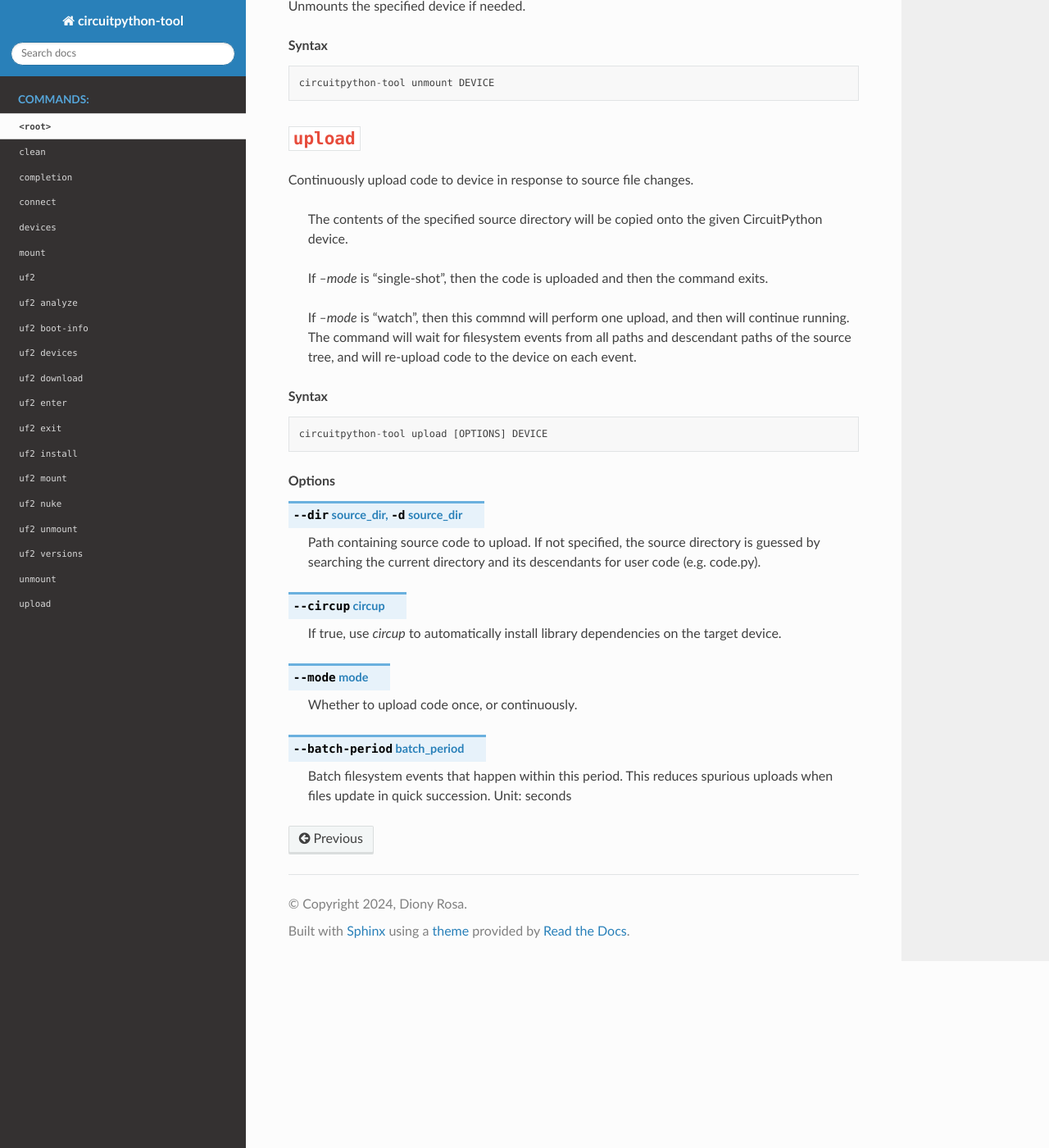
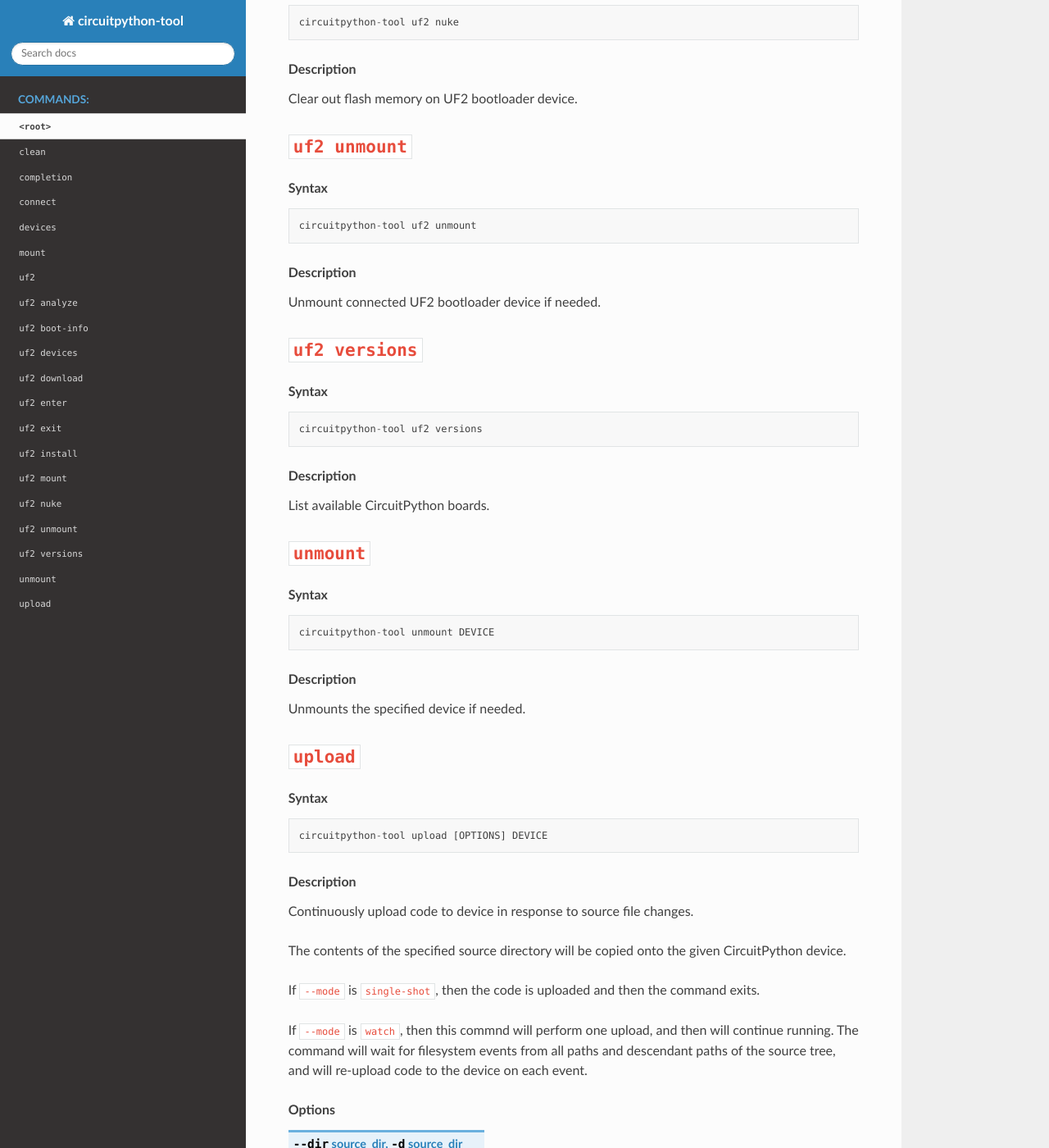
Before and after one commit to dhrosa/circuitpython_tool, a Sphinx documentation site: the page built from docs/source/generated_cli_docs.rst, in a window 1280 px wide and 1400 px high, scrolled down 5634 px. Shown: the whole window at 82% size. Built offline with Sphinx 7.4.7 and the Read the Docs theme 2.0.0, drawn with Linux system fonts in a browser that asks for light colours; some of the changed text lies outside the part shown.

Commit message:
Tweak command help strings to render nicely in Sphinx

```diff
--- a/docs/source/conf.py
+++ b/docs/source/conf.py
@@ -18,10 +18,12 @@
 templates_path = ['_templates']
 exclude_patterns = []
 
-option_emphasise_placeholders = True
-
 # -- Options for HTML output -------------------------------------------------
 # https://www.sphinx-doc.org/en/master/usage/configuration.html#options-for-html-output
 
 html_theme = 'sphinx_rtd_theme'
-html_static_path = ['_static']
+html_static_path = []
+
+
+
+option_emphasise_placeholders = True
--- a/docs/source/generated_cli_docs.rst
+++ b/docs/source/generated_cli_docs.rst
@@ -1,13 +1,15 @@
 ``<root>``
 ========================================
-
-Tool for interfacing with CircuitPython devices.
 
 .. rubric:: Syntax
 
 .. parsed-literal::
 
    circuitpython-tool <root> [OPTIONS] COMMAND
+
+.. rubric:: Description
+
+Tool for interfacing with CircuitPython devices.
 
 
 .. rubric:: Options
@@ -23,10 +25,9 @@
 
    Show the version and exit.
 
+
 ``clean``
 ========================================
-
-Deletes all files on the target device, and creates an empty boot.py and code.py on it.
 
 .. rubric:: Syntax
 
@@ -34,20 +35,13 @@
 
    circuitpython-tool clean DEVICE
 
+.. rubric:: Description
+
+Deletes all files on the target device, and creates an empty boot.py and code.py on it.
+
+
 ``completion``
 ========================================
-
-Output shell commands needed for auto-completion.
-
-    Evaluating the output of this command will allow auto-completion of this
-    program's arguments. This can be done as a one-off using:
-
-    eval "$(circuitpython-tool completion)"
-
-    or by putting the following line in your shell config file (e.g. ~/.bashrc):
-
-    source "$(circuitpython-tool completion)"
-
 
 .. rubric:: Syntax
 
@@ -55,10 +49,24 @@
 
    circuitpython-tool completion
 
+.. rubric:: Description
+
+
+Output shell commands needed for auto-completion.
+
+Evaluating the output of this command will allow auto-completion of this
+program's arguments. This can be done as a one-off using::
+
+  eval "$(circuitpython-tool completion)"
+
+or by putting the following line in your shell config file (e.g. ``~/.bashrc``)::
+
+  source "$(circuitpython-tool completion)"
+
+
+
 ``connect``
 ========================================
-
-Connect to a device's serial terminal.
 
 .. rubric:: Syntax
 
@@ -66,12 +74,13 @@
 
    circuitpython-tool connect DEVICE
 
+.. rubric:: Description
+
+Connect to a device's serial terminal.
+
+
 ``devices``
 ========================================
-
-List all connected CircuitPython devices.
-
-    If QUERY is specified, only devices matching that query are listed.
 
 .. rubric:: Syntax
 
@@ -79,16 +88,22 @@
 
    circuitpython-tool devices [OPTIONS] [QUERY]
 
+.. rubric:: Description
+
+
+List all connected CircuitPython devices.
+
+If ``QUERY`` is specified, only devices matching that query are listed.
+
 
 .. rubric:: Options
 .. option:: --save fake_device_save_path, -s fake_device_save_path
 
-   If set, save devices to a TOML file for later recall using the --fake-devices flag.
+   If set, save devices to a TOML file for later recall using the ``--fake-devices`` flag.
+
 
 ``mount``
 ========================================
-
-Mounts the specified device if needed, and prints the mountpoint.
 
 .. rubric:: Syntax
 
@@ -96,10 +111,13 @@
 
    circuitpython-tool mount DEVICE
 
+.. rubric:: Description
+
+Mounts the specified device if needed, and prints the mountpoint.
+
+
 ``uf2``
 ========================================
-
-Search and download CircuitPython UF2 binaries.
 
 .. rubric:: Syntax
 
@@ -107,15 +125,13 @@
 
    circuitpython-tool uf2 COMMAND
 
+.. rubric:: Description
+
+Search and download CircuitPython UF2 binaries.
+
+
 ``uf2 analyze``
 ========================================
-
-Print details of each block in a UF2 image.
-
-    If run in an interactive terminal, you can use arrow keys to browse blocks.
-    If not run in an interactive context, the information about every block is
-    printed.
-
 
 .. rubric:: Syntax
 
@@ -123,10 +139,19 @@
 
    circuitpython-tool uf2 analyze IMAGE_PATH
 
+.. rubric:: Description
+
+
+Print details of each block in a UF2 image.
+
+If run in an interactive terminal, you can use arrow keys to browse blocks.
+If not run in an interactive context, the information about every block is
+printed.
+
+
+
 ``uf2 boot-info``
 ========================================
-
-Lookup UF2 bootloader info of the specified CircuitPython device.
 
 .. rubric:: Syntax
 
@@ -134,10 +159,13 @@
 
    circuitpython-tool uf2 boot-info DEVICE
 
+.. rubric:: Description
+
+Lookup UF2 bootloader info of the specified CircuitPython device.
+
+
 ``uf2 devices``
 ========================================
-
-List connected devices that are in UF2 bootloader mode.
 
 .. rubric:: Syntax
 
@@ -145,20 +173,29 @@
 
    circuitpython-tool uf2 devices
 
+.. rubric:: Description
+
+List connected devices that are in UF2 bootloader mode.
+
+
 ``uf2 download``
 ========================================
-
-Download CircuitPython image for the requested board.
-
-    If DESTINATION is not provided, the file is downloaded to the current directory.
-    If DESTINATION is a directory, the filename is automatically generated.
-
 
 .. rubric:: Syntax
 
 .. parsed-literal::
 
    circuitpython-tool uf2 download [OPTIONS] BOARD [DESTINATION]
+
+.. rubric:: Description
+
+
+Download CircuitPython image for the requested board.
+
+If ``DESTINATION`` is not provided, the file is downloaded to the current directory.
+
+If ``DESTINATION`` is a directory, the filename is automatically generated.
+
 
 
 .. rubric:: Options
@@ -181,10 +217,13 @@
 
    circuitpython-tool uf2 enter DEVICE
 
+.. rubric:: Description
+
+Restart selected device into UF2 bootloader.
+
+
 ``uf2 exit``
 ========================================
-
-Restart given UF2 bootloader device into normal application code.
 
 .. rubric:: Syntax
 
@@ -192,21 +231,29 @@
 
    circuitpython-tool uf2 exit
 
+.. rubric:: Description
+
+Restart given UF2 bootloader device into normal application code.
+
+
 ``uf2 install``
 ========================================
-
-Install a UF2 image onto a connected UF2 bootloader device.
-
-    If a CircuitPython device is specified with `--device`, then we restart that
-    device into its UF2 bootloader and install the image onto it. If `--device`
-    is not specified, we assume there is already a connected UF2 bootloader device.
-
 
 .. rubric:: Syntax
 
 .. parsed-literal::
 
    circuitpython-tool uf2 install [OPTIONS]
+
+.. rubric:: Description
+
+
+Install a UF2 image onto a connected UF2 bootloader device.
+
+If a CircuitPython device is specified with ``--device``, then we restart that
+device into its UF2 bootloader and install the image onto it. If ``--device``
+is not specified, we assume there is already a connected UF2 bootloader device.
+
 
 
 .. rubric:: Options
@@ -224,16 +271,15 @@
 
 .. option:: --locale locale
 
-   Locale for CircuitPython install. Not used if an explicit image is given using --image_path.
+   Locale for CircuitPython install. Not used if an explicit image is given using ``--image_path``.
 
 .. option:: --delete-download delete_download
 
    Delete any downloaded UF2 images on exit.
 
+
 ``uf2 mount``
 ========================================
-
-Mount connected UF2 bootloader device if needed and print the mountpoint.
 
 .. rubric:: Syntax
 
@@ -241,10 +287,13 @@
 
    circuitpython-tool uf2 mount
 
+.. rubric:: Description
+
+Mount connected UF2 bootloader device if needed and print the mountpoint.
+
+
 ``uf2 nuke``
 ========================================
-
-Clear out flash memory on UF2 bootloader device.
 
 .. rubric:: Syntax
 
@@ -252,10 +301,13 @@
 
    circuitpython-tool uf2 nuke
 
+.. rubric:: Description
+
+Clear out flash memory on UF2 bootloader device.
+
+
 ``uf2 unmount``
 ========================================
-
-Unmount connected UF2 bootloader device if needed.
 
 .. rubric:: Syntax
 
@@ -263,10 +315,13 @@
 
    circuitpython-tool uf2 unmount
 
+.. rubric:: Description
+
+Unmount connected UF2 bootloader device if needed.
+
+
 ``uf2 versions``
 ========================================
-
-List available CircuitPython boards.
 
 .. rubric:: Syntax
 
@@ -274,10 +329,13 @@
 
    circuitpython-tool uf2 versions
 
+.. rubric:: Description
+
+List available CircuitPython boards.
+
+
 ``unmount``
 ========================================
-
-Unmounts the specified device if needed.
 
 .. rubric:: Syntax
 
@@ -285,21 +343,13 @@
 
    circuitpython-tool unmount DEVICE
 
+.. rubric:: Description
+
+Unmounts the specified device if needed.
+
+
 ``upload``
 ========================================
-
-Continuously upload code to device in response to source file changes.
-
-    The contents of the specified source directory will be copied onto the given
-    CircuitPython device.
-
-    If `--mode` is "single-shot", then the code is uploaded and then the command exits.
-
-    If `--mode` is "watch", then this commnd will perform one upload, and then
-    will continue running. The command will wait for filesystem events from all
-    paths and descendant paths of the source tree, and will re-upload code to
-    the device on each event.
-
 
 .. rubric:: Syntax
 
@@ -307,11 +357,27 @@
 
    circuitpython-tool upload [OPTIONS] DEVICE
 
+.. rubric:: Description
+
+
+Continuously upload code to device in response to source file changes.
+
+The contents of the specified source directory will be copied onto the given
+CircuitPython device.
+
+If ``--mode`` is ``single-shot``, then the code is uploaded and then the command exits.
+
+If ``--mode`` is ``watch``, then this commnd will perform one upload, and then
+will continue running. The command will wait for filesystem events from all
+paths and descendant paths of the source tree, and will re-upload code to
+the device on each event.
+
+
 
 .. rubric:: Options
 .. option:: --dir source_dir, -d source_dir
 
-   Path containing source code to upload. If not specified, the source directory is guessed by searching the current directory and its descendants for user code (e.g. code.py).
+   Path containing source code to upload. If not specified, the source directory is guessed by searching the current directory and its descendants for user code (e.g. ``code.py``).
 
 .. option:: --circup circup
 
```
Also changed, not shown: other parts of docs/source/generated_cli_docs.rst (+1 -2 lines), pyproject.toml (+6 -2 lines), 3 other files.
